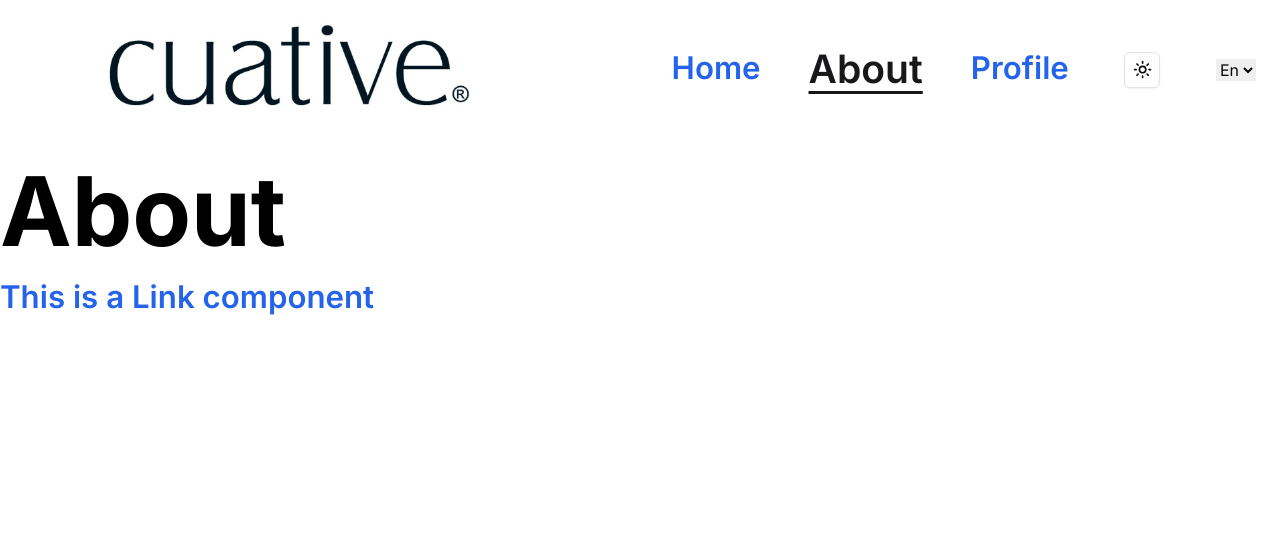
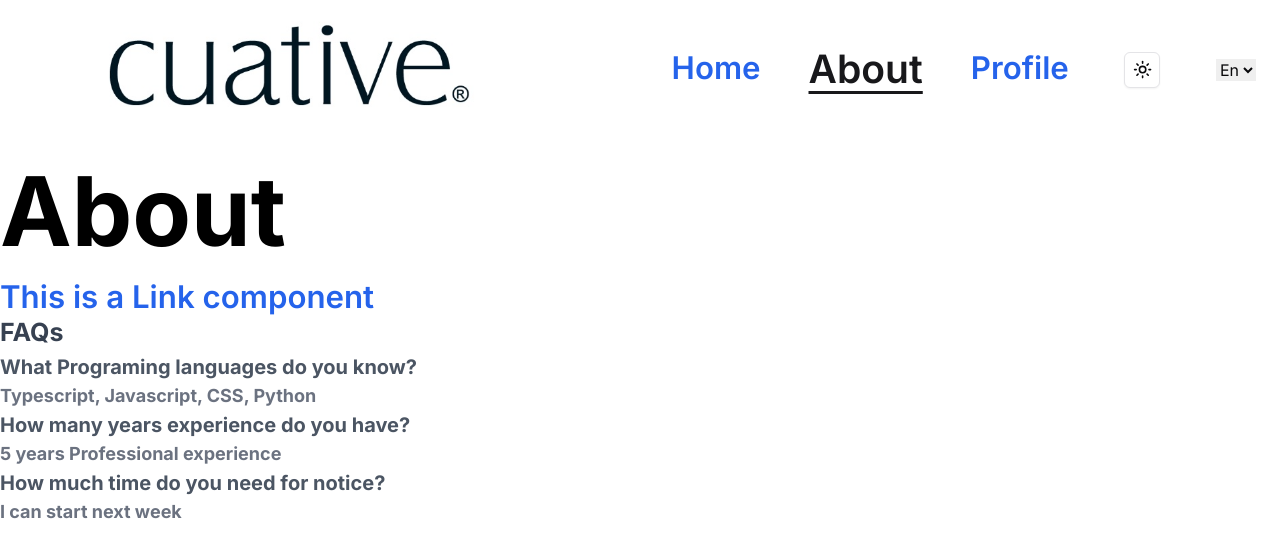
Before and after one commit to jflores08/3Dprint-buisness-app, a Next.js app: page /en/about in a window 1280 px wide. Shown: the top 558 px of the page. Built offline with nearby package versions, Linux system fonts and the light colour scheme.

Commit message:
en and es message traslation jsons updateed to include HeaderSections and Page inports updated to pull page titles from updated locattion

```diff
--- a/messages/en.json
+++ b/messages/en.json
@@ -8,13 +8,28 @@
     "profileTitle": "Profile page"
   },
   "HomePage": {
-      "title": "Home Page",
+    "HeaderSection":{
+      "title": "Home Page"
+    },
       "about": "Go to the about page"
     },
     "AboutPage": {
+      "HeaderSection":{
       "title": "About"
+      },
+      "FAQSection": {
+        "question1": "What Programing languages do you know?",
+        "answer1": "Typescript, Javascript, CSS, Python",
+        "question2": "How many years experience do you have?",
+        "answer2": "5 years Professional experience",
+        "question3": "How much time do you need for notice?",
+        "answer3": "I can start next week"
+      }
     },
     "ProfilePage": {
+      "HeaderSection":{
       "title": "Profile"
+      }
     }
+
   }
--- a/messages/es.json
+++ b/messages/es.json
@@ -8,13 +8,28 @@
     "profileTitle": "Página de Perfil"
   },
   "HomePage": {
-      "title": "Hola mundo!",
+    "HeaderSection":{
+      "title": "Página de Principal"
+     },
       "about": "Ir a la página Sobre Nosotros"
     },
     "AboutPage": {
+      "HeaderSection":{
       "title": "Sobre"
+      },
+      "FAQSection": {
+        "question1": "What Programing languages do you know?",
+        "answer1": "Typescript, Javascript, CSS, Python",
+        "question2": "How many years experience do you have?",
+        "answer2": "5 years Professional experience",
+        "question3": "How much time do you need for notice?",
+        "answer3": "I can start next week"
+      }
     },
     "ProfilePage": {
+      "HeaderSection":{
       "title": "Perfil"
+      }
     }
+
   }
--- a/src/app/[locale]/about/page.tsx
+++ b/src/app/[locale]/about/page.tsx
@@ -4,9 +4,7 @@ import { useTranslations } from "next-intl";
 // Import local components
 import { Link } from "@/i18n/routing";
 import { getTranslations, setRequestLocale } from "next-intl/server";
-
-
-
+import { FAQaccordion } from "@/app/components/AboutPage/FAQaccordion";
 
 // Function for MetaData tag
 export async function generateMetadata({
@@ -25,17 +23,17 @@ export async function generateMetadata({
   };
 }
 
-
-
 // Function for AboutPage
 export default function AboutPage() {
-  const t = useTranslations("AboutPage");
+  const t = useTranslations("AboutPage.HeaderSection");
+
   return (
     <div>
       <h1>{t("title")}</h1>
       <Link className="Link" href={"/"}>
         This is a Link component
       </Link>
+      <FAQaccordion />
     </div>
   );
 }
--- a/src/app/[locale]/about/profile/page.tsx
+++ b/src/app/[locale]/about/profile/page.tsx
@@ -4,8 +4,6 @@ import { useTranslations } from "next-intl";
 // Import local components
 import { Link } from "@/i18n/routing";
 import { getTranslations, setRequestLocale } from "next-intl/server";
-
-
 
 // Function for MetaData tag
 export async function generateMetadata({
@@ -24,11 +22,9 @@ export async function generateMetadata({
   };
 }
 
-
-
 // Function for ProfilePage
 export default function ProfilePage() {
-  const t = useTranslations("ProfilePage");
+  const t = useTranslations("ProfilePage.HeaderSection");
   return (
     <div>
       <h1>{t("title")}</h1>
--- a/src/app/[locale]/page.tsx
+++ b/src/app/[locale]/page.tsx
@@ -1,5 +1,4 @@
 // Import Nextjs components
-// import Link from "next/link";
 import { Link } from "@/i18n/routing";
 import { useTranslations } from "next-intl";
 import { setRequestLocale } from "next-intl/server";
@@ -31,11 +30,10 @@ export default function Home({
   // Enable static rendering
   setRequestLocale(locale);
 
-  const t = useTranslations("HomePage");
+  const t = useTranslations("HomePage.HeaderSection");
   return (
     <div>
       {/* <ModeToggle /> */}
-      <h1>Hello From </h1>
       <h1>{t("title")}</h1>
       <h2>This is an H2</h2>
       <h3>This is an H3</h3>
--- /dev/null
+++ b/src/app/components/AboutPage/FAQaccordion.tsx
@@ -0,0 +1,38 @@
+"use client";
+
+// Import react components
+import { Fragment } from "react";
+
+// Import next componets
+import { useTranslations } from "next-intl";
+
+// const FAQaccordion: FC<{
+//   faqs: { question: string; answer: string }[];
+// }> = ({ faqs }) => {
+
+const FAQaccordion = () => {
+  const t = useTranslations("AboutPage.FAQSection");
+
+  // Define FAQs for to display in FAQ accordion
+  const faqs = [
+    { question: t("question1"), answer: t("answer1") },
+    { question: t("question2"), answer: t("answer2") },
+    { question: t("question3"), answer: t("answer3") },
+  ];
+
+  return (
+    <Fragment>
+      <h3>FAQs</h3>
+      <div>
+        {faqs.map((question, index) => (
+          <div key={index}>
+            <h4>{question.question}</h4>
+            <h5>{question.answer}</h5>
+          </div>
+        ))}
+      </div>
+    </Fragment>
+  );
+};
+
+export { FAQaccordion };
--- /dev/null
+++ b/src/app/ui/components/accordion.tsx
@@ -0,0 +1,23 @@
+"use client";
+
+// Import react components
+import { FC, Fragment } from "react";
+
+const Accordion: FC<{
+  faqs: { question: string; answer: string }[];
+}> = ({ faqs }) => {
+  return (
+    <Fragment>
+      <div>
+        {faqs.map((question, index) => (
+          <div key={index}>
+            <h3>{question.question}</h3>
+            <h2>{question.answer}</h2>
+          </div>
+        ))}
+      </div>
+    </Fragment>
+  );
+};
+
+export { Accordion };
```
Also changed, not shown: src/app/components/FAQ.tsx (added).
